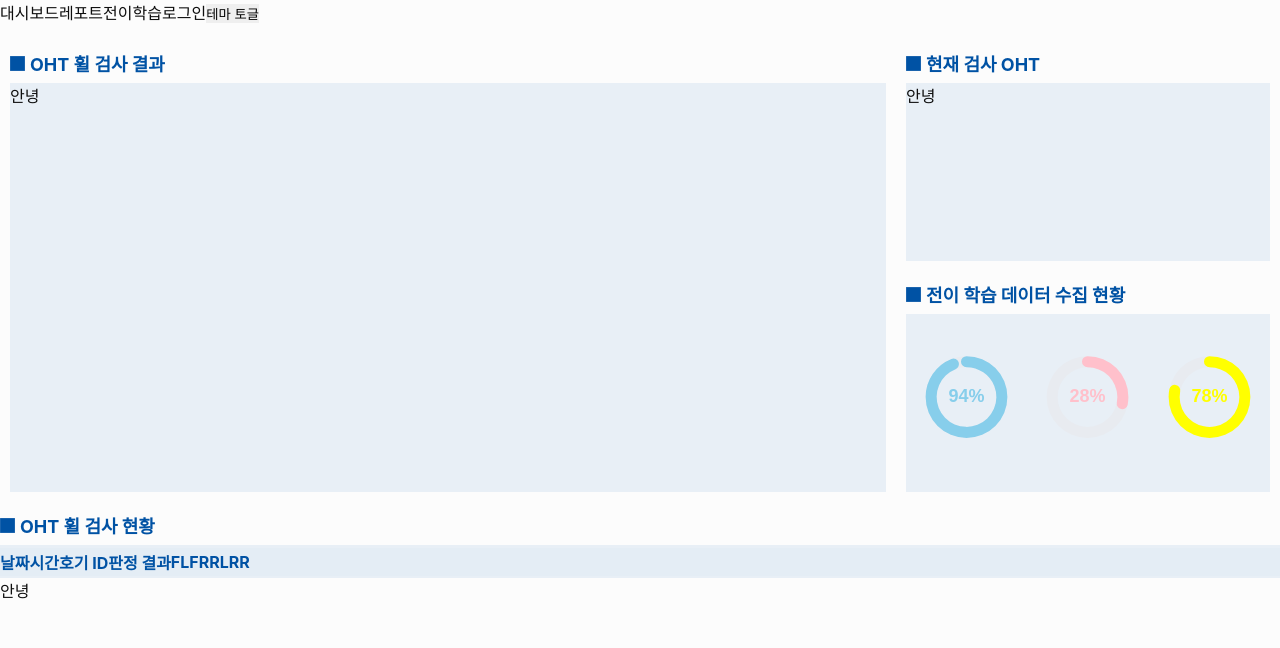
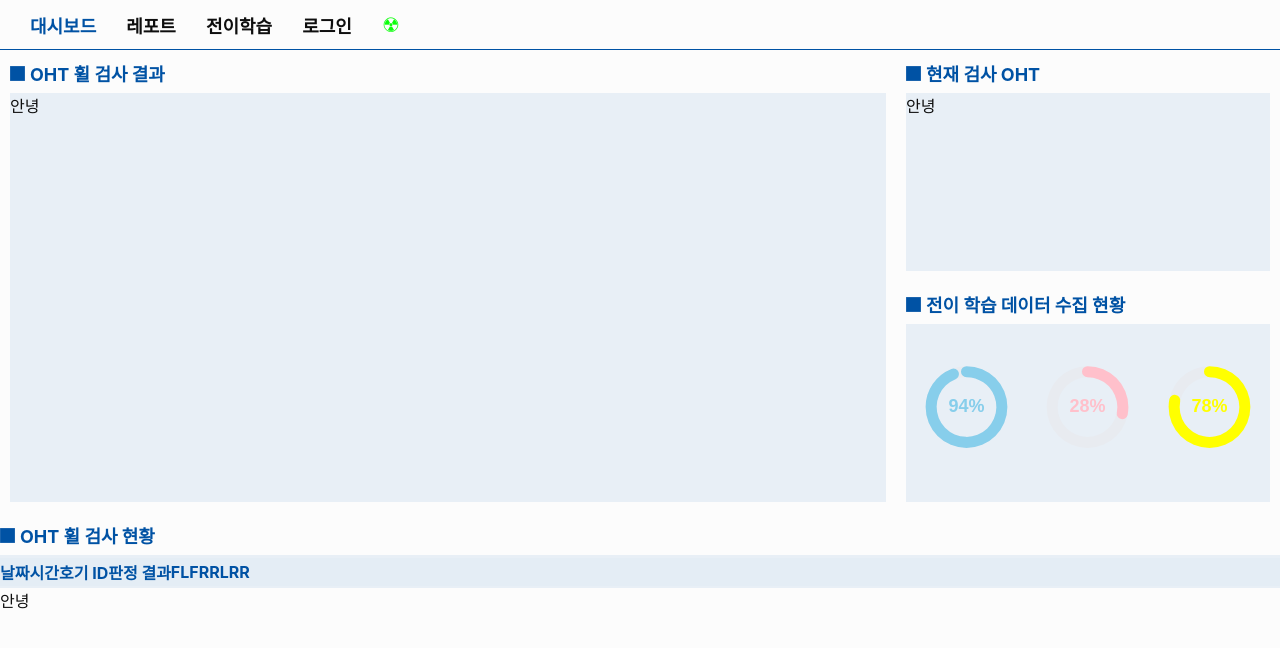
Before and after one commit to shpark0913/PJT_SEMAI, a React (Create React App) app in the folder frontend/: page / in a window 1280 px wide. Shown: the top 648 px of the page. Built offline with nearby package versions, Linux system fonts and the light colour scheme; a web font is replaced by a local one.

Commit message:
:lipstick: [FE] 내브바 CSS
- CSS작업 진행
  - 글씨 크기, 여백, 가운데 정렬

closes #S08P31A301-241

```diff
--- a/frontend/src/components/NavBar.tsx
+++ b/frontend/src/components/NavBar.tsx
@@ -1,6 +1,7 @@
 import React, { useState } from "react";
 
-import { Link } from "react-router-dom";
+import { NavLink } from "react-router-dom";
+import styled from "styled-components";
 
 type ToggleThemeProps = {
   theme: string;
@@ -19,17 +20,42 @@ function handleToggleTheme({ theme, setTheme }: ToggleThemeProps) {
   }
 }
 
+const Nav = styled.nav`
+  height: var(--nav-height);
+  display: flex;
+  flex-shrink: 0;
+  align-items: center;
+  padding-left: 30px;
+  padding-right: 30px;
+  font-size: 18px;
+  border-bottom: 1px solid var(--emphasize-color);
+  & a {
+    margin-right: 30px;
+    font-weight: bold;
+
+    &.active {
+      color: var(--emphasize-color);
+    }
+  }
+
+  & button {
+    background-color: transparent;
+    color: var(--check-color);
+    font-size: 20px;
+  }
+`;
+
 function NavBar() {
   let [theme, setTheme] = useState("dark");
 
   return (
-    <nav style={{ height: "40px" }}>
-      <Link to="/">대시보드</Link>
-      <Link to="/report">레포트</Link>
-      <Link to="/transfer">전이학습</Link>
-      <Link to="/login">로그인</Link>
-      <button onClick={(): void => handleToggleTheme({ theme, setTheme })}>테마 토글</button>
-    </nav>
+    <Nav>
+      <NavLink className={({isActive}) => isActive? "active" : ""} to="/">대시보드</NavLink>
+      <NavLink to="/report">레포트</NavLink>
+      <NavLink to="/transfer">전이학습</NavLink>
+      <NavLink to="/login">로그인</NavLink>
+      <button onClick={(): void => handleToggleTheme({ theme, setTheme })}>☢</button>
+    </Nav>
   );
 }
 
```
